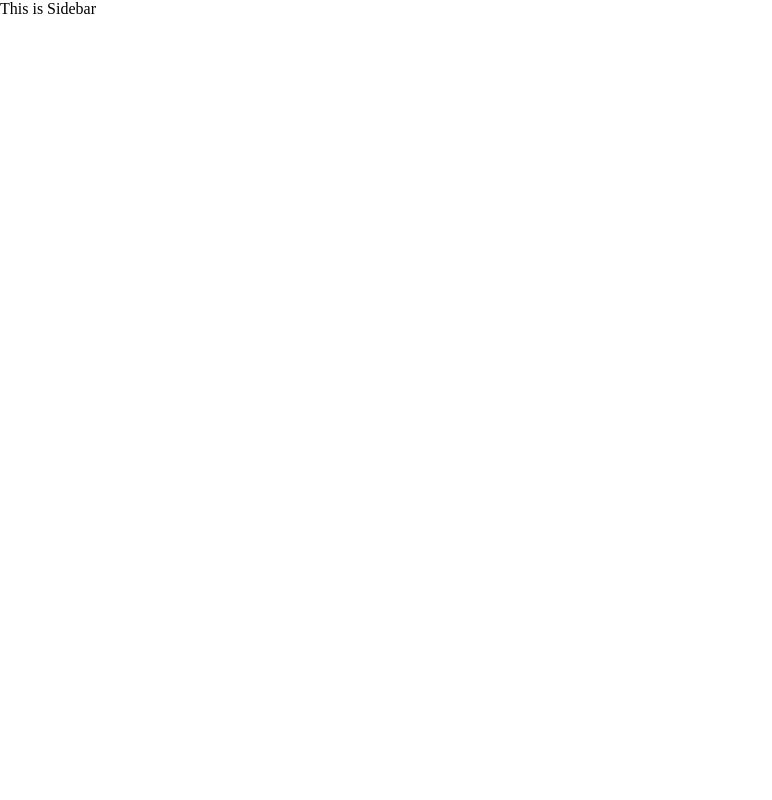
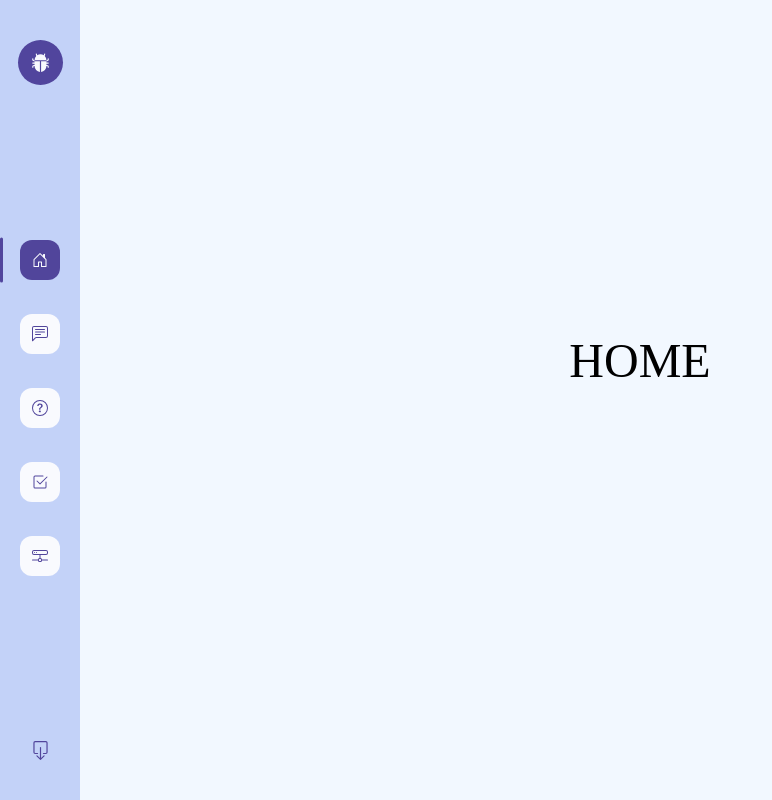
Before and after one commit to LofizDev/Chatbot-AI, a React (Create React App) app: page / in a window 1280 px wide. Shown: the whole page, without its empty margins (0-772 px from the left). Built offline with nearby package versions, Linux system fonts and the light colour scheme.

Commit message:
done Sibar

```diff
--- a/package.json
+++ b/package.json
@@ -7,8 +7,11 @@
     "@testing-library/react": "^11.2.7",
     "@testing-library/user-event": "^12.8.3",
     "react": "^17.0.2",
+    "react-bootstrap-icons": "^1.5.0",
     "react-dom": "^17.0.2",
+    "react-router-dom": "^5.2.1",
     "react-scripts": "4.0.3",
+    "sass": "^1.39.0",
     "web-vitals": "^1.1.2"
   },
   "scripts": {
--- a/src/App.css
+++ b/src/App.css
@@ -3,3 +3,18 @@
     padding: 0;
     box-sizing: border-box;
 }
+button,a,li {
+    cursor: pointer;
+    list-style: none;
+}
+body {
+    background-color: #f2f8ff;
+}
+
+.team {
+    display: flex;
+    height: 90vh;
+    align-items: center;
+    justify-content: center;
+    font-size: 3rem;
+}
--- a/src/App.js
+++ b/src/App.js
@@ -1,11 +1,21 @@
 import SideBar from './components/sideBar/SideBar';
 import './App.css';
+import {BrowserRouter as Router,Switch,Route,Link} from "react-router-dom";
+import Home from './components/page/home/Home'
+import Chat from './components/page/chat/Chat';
+import Guide from './components/page/guide/Guide';
 
 function App() {
   return (
     <>
-    <SideBar/>
-
+    <Router>
+        <SideBar/>
+        <Switch>
+        <Route path='/' exact component={Home} />
+        <Route path='/Chat' exact component={Chat} />
+        <Route path='/Guide' exact component={Guide} />
+        </Switch>
+      </Router>
     </>
   );
 }
--- /dev/null
+++ b/src/components/page/chat/Chat.jsx
@@ -0,0 +1,11 @@
+import React from 'react'
+
+function Chat() {
+    return (
+        <div className='team'>
+            CHAT
+        </div>
+    )
+}
+
+export default Chat
--- /dev/null
+++ b/src/components/page/guide/Guide.jsx
@@ -0,0 +1,11 @@
+import React from 'react'
+
+function Guide() {
+    return (
+        <div className='team'>
+            GUIDE
+        </div>
+    )
+}
+
+export default Guide
--- /dev/null
+++ b/src/components/page/home/Home.jsx
@@ -0,0 +1,11 @@
+import React from 'react'
+
+function Home() {
+    return (
+        <div className='team'>
+            HOME
+        </div>
+    )
+}
+
+export default Home
--- a/src/components/sideBar/SideBar.jsx
+++ b/src/components/sideBar/SideBar.jsx
@@ -1,9 +1,54 @@
 import React from 'react'
+import './style.scss'
+import { BoxArrowDown, BugFill, ChatLeftText, Check2Square, HddNetwork, HouseDoor, QuestionCircle, Reddit } from 'react-bootstrap-icons';
+import { NavLink } from 'react-router-dom'
 
 function SideBar() {
     return (
-        <div>
-            This is Sidebar
+
+        <div className='sidebar'>
+            <div className="sidebar__wrapper">
+                <div className="sidebar__wrapper-top">
+                    <span className='icon-bar icon-bar-active'><BugFill size={19} /></span>
+                </div>
+                <div className="sidebar__wrapper-center">
+                    <ul className="list-icon">
+                        <li>
+                            <NavLink exact={true} to='/'>
+                                <span className='icon-bar'><HouseDoor /></span>
+                            <p></p>
+                            </NavLink>
+                        </li>
+                        <li>
+                            <NavLink to='/Chat'>
+                                <span className='icon-bar'><ChatLeftText /></span>
+                                <p></p>
+                            </NavLink>
+                        </li>
+                        <li>
+                            <NavLink to='/Guide'>
+                                <span className='icon-bar'><QuestionCircle /></span>
+                                <p></p>
+                            </NavLink>
+                        </li>
+                        <li>
+                            <NavLink to='/Todos'>
+                                <span className='icon-bar'><Check2Square /></span>
+                                <p></p>
+                            </NavLink>
+                        </li>
+                        <li>
+                            <NavLink to='/Check'>
+                                <span className='icon-bar'><HddNetwork /></span>
+                                <p></p>
+                            </NavLink>
+                        </li>
+                    </ul>
+                </div>
+                <div className="sidebar__wrapper-bottom">
+                    <span className='icon-bar'><BoxArrowDown size={19} /></span>
+                </div>
+            </div>
         </div>
     )
 }
--- /dev/null
+++ b/src/components/sideBar/style.scss
@@ -0,0 +1,78 @@
+.sidebar {
+    height: 100vh;
+    position: fixed;
+    top: 0;
+    left: 0;
+    &__wrapper {
+        display: flex;
+        align-items: center;
+        flex-direction: column;
+        padding: 40px 0 30px;
+        height: 100vh;
+        justify-content: space-between;
+        width: 80px;
+        background-color: #c3d2f8;
+        &-top {
+        }
+        &-center {
+            .list-icon {
+                display: flex;
+                flex-direction: column;
+                li {
+                    position: relative;
+                    p {
+                        position: absolute;
+                        left: -20px;
+                        top: 50%;
+                        transform: translateY(-50%);
+
+                    }
+                    .active p {
+                        width: 3px;
+                        border-radius: 15px;
+                        background-color:#51459d;
+                        height: 45px;
+                    }
+                }
+                .active .icon-bar {
+                    background-color: #51459b;
+                    svg {
+                        color: #f9fafe;
+                    }
+                }
+                .icon-bar {
+                    margin: 17px 0;
+                }
+            }
+
+        }
+        &-bottom {
+            .icon-bar {
+                background-color: transparent !important;
+            }
+        }
+        .icon-bar {
+            display: flex;
+            align-items: center;
+            justify-content: center;
+            width: 40px;
+            height: 40px;
+            cursor: pointer;
+            border-radius: 12px;
+            background-color: #f9fafe;
+            transition:all .1s ease-out;
+            svg {
+                color: #51459b;
+            }
+        }
+        .icon-bar-active {
+            border-radius: 50%;
+            width: 45px;
+            height: 45px;
+            background-color: #51459d;
+            svg {
+                color: #f9fafe;
+            }
+        }
+    }
+}
--- a/src/index.js
+++ b/src/index.js
@@ -5,6 +5,6 @@ import App from './App';
 ReactDOM.render(
   <React.StrictMode>
     <App />
-  </React.StrictMode>,
+    </React.StrictMode>,
   document.getElementById('root')
 );
```
Also changed, not shown: 1 other file (tests, documents, lock files or other folders).
